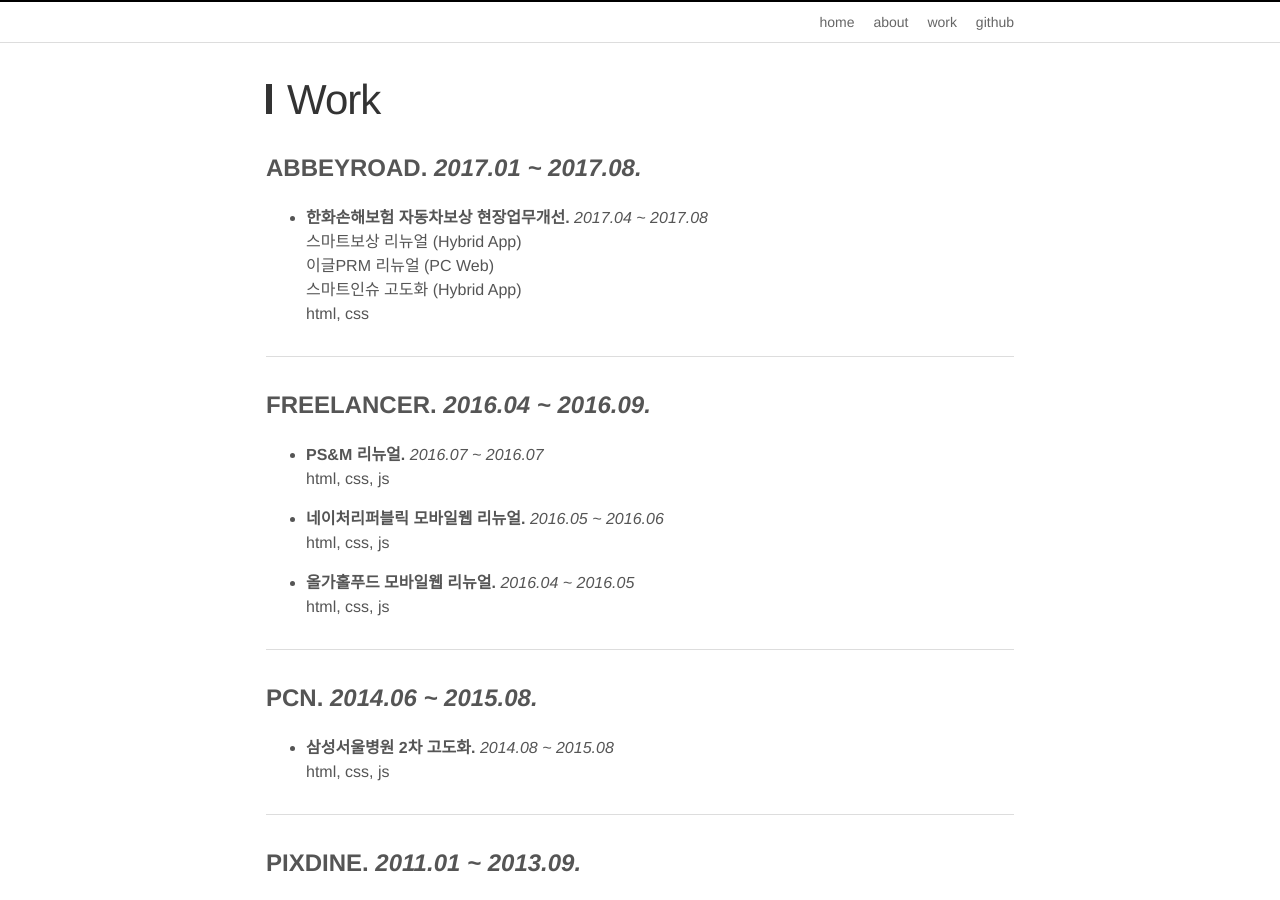
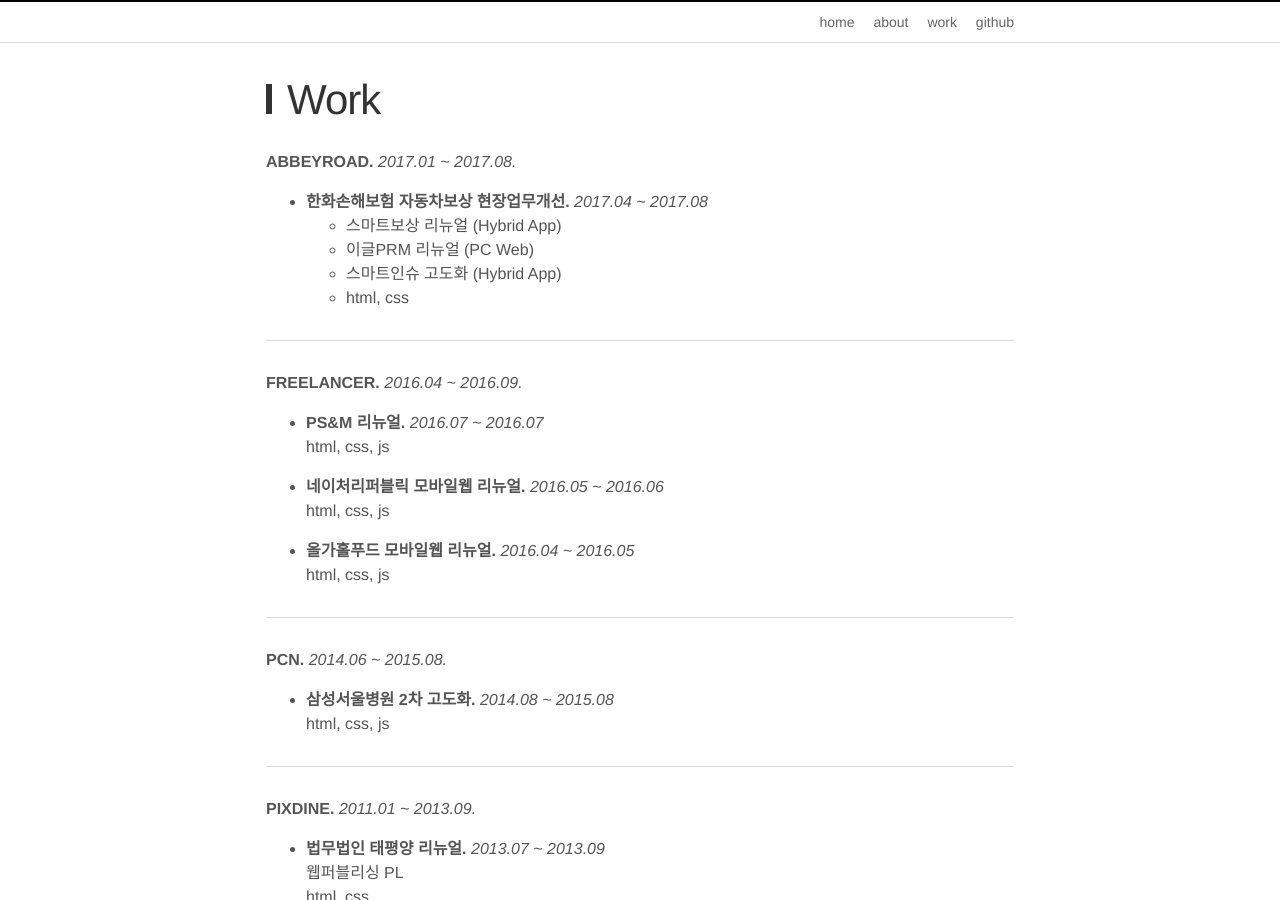
Before and after one commit to imyb/imyb.github.io, a Jekyll site: the page built from work.md, in a window 1280 px wide and 900 px high. Built offline with Jekyll 4.4.1, drawn with Linux system fonts in a browser that asks for light colours.

Commit message:
Update work.md

```diff
--- a/work.md
+++ b/work.md
@@ -5,19 +5,19 @@
 ---
 
 
-## ABBEYROAD. _2017.01 ~ 2017.08._
+**ABBEYROAD.** _2017.01 ~ 2017.08._
 
 - **한화손해보험 자동차보상 현장업무개선.** _2017.04 ~ 2017.08_
   <br>
-  스마트보상 리뉴얼 (Hybrid App)<br>
-  이글PRM 리뉴얼 (PC Web)<br>
-  스마트인슈 고도화 (Hybrid App)<br>
-  html, css<br>
+  - 스마트보상 리뉴얼 (Hybrid App)<br>
+  - 이글PRM 리뉴얼 (PC Web)<br>
+  - 스마트인슈 고도화 (Hybrid App)<br>
+  - html, css<br>
 
 - - -
 
 
-## FREELANCER. _2016.04 ~ 2016.09._
+**FREELANCER.** _2016.04 ~ 2016.09._
 
 - **PS&M 리뉴얼.**  _2016.07 ~ 2016.07_
   <br>
@@ -35,7 +35,7 @@
 - - -
 
 
-## PCN. _2014.06 ~ 2015.08._
+**PCN.** _2014.06 ~ 2015.08._
 
 - **삼성서울병원 2차 고도화.**  _2014.08  ~ 2015.08_
   <br>
@@ -45,7 +45,7 @@
 - - -
 
 
-## PIXDINE. _2011.01 ~ 2013.09._
+**PIXDINE.** _2011.01 ~ 2013.09._
 
 - **법무법인 태평양 리뉴얼.** _2013.07 ~ 2013.09_
   <br>
@@ -77,7 +77,7 @@
 - - -
 
 
-## ONNETSOFT. _2009.06 ~ 2010.11._
+**ONNETSOFT.** _2009.06 ~ 2010.11._
 
 - **한국교직원공제회 리뉴얼.**  _2010.01 ~ 2010.04_
   <br>
```
